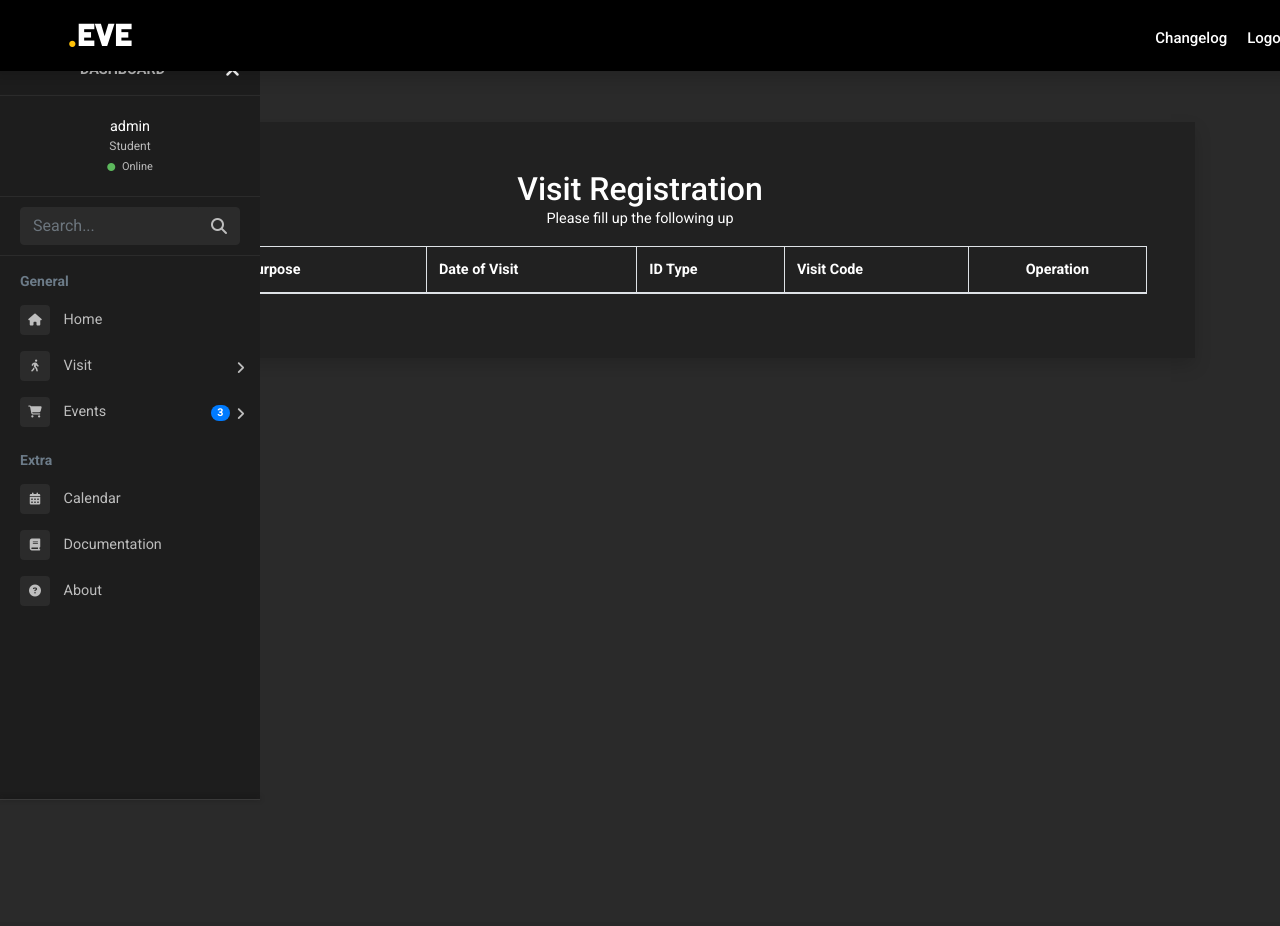
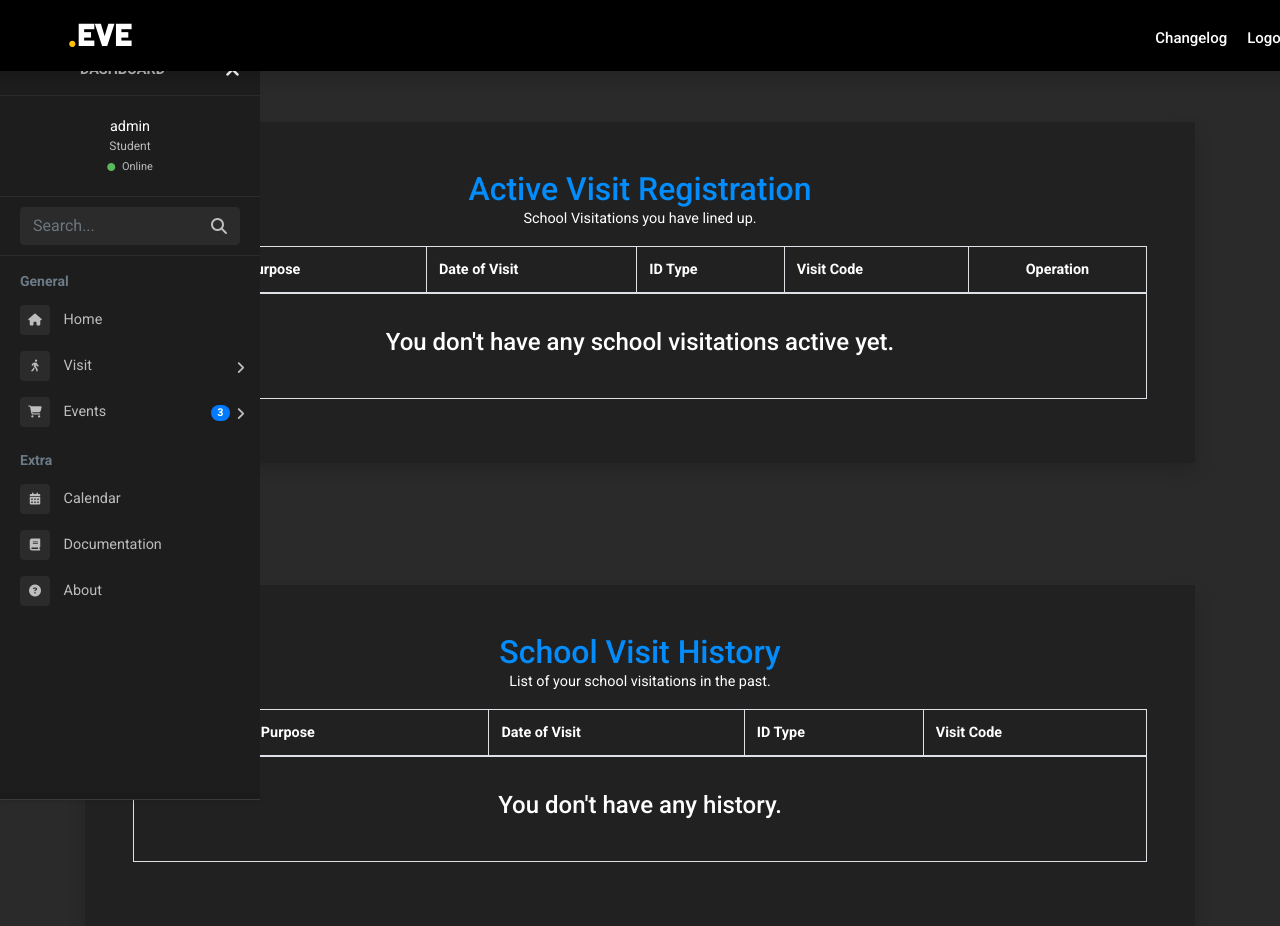
Before and after one commit to dinogomez/eve, a PHP site: page /eve/module-student/student-view-visit.php in a window 1280 px wide. Before the commit the page ends 800 px from the top, so only its background shows below. Run offline with PHP 8.4, Linux system fonts and the light colour scheme; a user stored in the database is signed in; data comes from the database, SQL or seed files in the repository; lists and menus that the app fills with data are empty; some libraries are stand-ins or nearby versions.

Commit message:
modified student-view-visit

```diff
--- a/eve/module-student/student-login-js/visitSchoolRegister.js
+++ b/eve/module-student/student-login-js/visitSchoolRegister.js
@@ -24,6 +24,8 @@ function CheckForNull(){
     }
   }
 
+
+
   //VAR I STARTS AT INDEX 1 BECAUSE DATE IS NOT YET CHECKED.
 
 }
--- a/eve/module-student/student-view-visit.php
+++ b/eve/module-student/student-view-visit.php
@@ -15,17 +15,7 @@ require_once '../library-process/gencode.php';
  //NAVBAR BLOCK
  require_once 'student-view/navbar/nav-student.php';
  //SIDEBAR BLOCK
-
  require_once 'student-view/sidebar/sidebar-login.php';
-/*┬─┬ ノ( ゜-゜ノ)
-0 - God / It
-1 - Event Manager
-2 - Security
-3 -User
-*/
-   // code...
-
-
  ?>
 
 <!--
@@ -40,19 +30,13 @@ $(document).ready(function(){
     $("#register").hide();
 
     $("#register").fadeIn("slow");
-
-
+  }
 });
 </script>
  <div class="container mt-5" id="register">
-
-
-
-
-
      <div class="container jumbocontatiner shadow p-5 visit tableVisit" id="visit">
-     <h2 class="blog-post-title text-center">Visit Registration</h2>
-     <p class="blog-post-meta text-center">Please fill up the following up</p>
+     <h2 class="blog-post-title text-center" style="color:#038cfc">Active Visit Registration</h2>
+     <p class="blog-post-meta text-center">School Visitations you have lined up.</p>
      <table class="table table-bordered">
        <thead>
          <tr>
@@ -87,30 +71,104 @@ $(document).ready(function(){
          $rownum = 1;
          //retrieving name from database for session storage
          $result = mysqli_query($conn,$sql);
+
+         if($count == 0){
+          echo "<tr>
+                  <td colspan = '6'>
+                    <br>
+                    <h4><center>You don't have any school visitations active yet.</center></h4>
+                    <br>
+                  </td>";
+         }
+
          while($row = mysqli_fetch_array($result, MYSQLI_ASSOC)) {
            //setting values
+           $dateOfVisit = $row['dateOfVisit'];
+
+           if(date("Y-m-d") <= $dateOfVisit){
            echo "<tr>
            <td>" . $rownum . "</td>
            <td>" . $row['purpose'] . "</td>
-           <td>" . $row['dateOfVisit'] . "</td>
+           <td>" . $dateOfVisit . "</td>
            <td>" . $row['idType'] . "</td>
            <td>" . $row['guestcode'] . "</td>
-           <td style='text-align: center'>" .
-           "<a class='btn btn-warning' href='student-process/process-user-visit-delete-row.php?id=".$row['guestcode']."'><i class='fas fa-trash-alt black'> </i></a>
-            <a class='btn btn-danger ml-1'><i class='fas fa-edit black'></i></a>"."</td></tr>";
+           <td style='text-align: center'>";
+           // echo "<a class='btn btn-danger ml-1'><i class='fas fa-edit black'></i></a>"; //REMOVE EDIT BUTTON
+           echo "<a class='btn btn-warning' href='student-process/process-user-visit-delete-row.php?id=".$row['guestcode']."')'>
+                    <i class='fas fa-trash-alt black'> </i></a>";
+           echo "</td>
+              </tr>";
+          }
           $rownum++;
         }
-
-        // DELETE FROM `user_school_visit` WHERE `user_school_visit`.`id` = 70
-
           ?>
        </tbody>
      </table>
-
-
    </div>
  </div>
+ <br>
 
+ <div class="container mt-5" id="register">
+     <div class="container jumbocontatiner shadow p-5 visit tableVisit" id="visit">
+     <h2 class="blog-post-title text-center" style="color:#038cfc">School Visit History</h2>
+     <p class="blog-post-meta text-center">List of your school visitations in the past.</p>
+     <table class="table table-bordered">
+       <thead>
+         <tr>
+           <th>#</th>
+           <th>Visit Purpose</th>
+           <th>Date of Visit</th>
+           <th>ID Type</th>
+           <th>Visit Code</th>
+
+         </tr>
+       </thead>
+       <tbody>
+         <?php
+         $username = $_SESSION['username'];
+         $sql = "SELECT purpose,dateOfVisit,idType,guestcode FROM user_school_visit WHERE username ='$username'";
+         //mysqli_query is a mysql function that sends a query request to the database
+         //it requires two parameters,
+         //@1. the mysqli_connect status which is stored in $conn variable found on "connections.php".
+         //@2. the sql statement  which is a string stored on the $sql variable
+         $result = mysqli_query($conn,$sql);
+         //the query result is stored in the $result variable.
+         //The fetch_array() / mysqli_fetch_array() function fetches a result row as an associative array, a numeric array,.
+         //it requires the query result status and the MYSQLI_ASSOC "MYSQLI_ASSOC = Array items will use the column name as an index key."
+         $row = mysqli_fetch_array($result,MYSQLI_ASSOC);
+         //after fetching row it returns an integer value in which identifies how many matches were found.
+         //a match of "1" means a record that matches the input parameter is present marking a correct login
+         $count = mysqli_num_rows($result);
+         $rownum = 1;
+         //retrieving name from database for session storage
+         $result = mysqli_query($conn,$sql);
+         if($count == 0){
+          echo "<tr>
+                  <td colspan = '5'>
+                    <br>
+                    <h4><center>You don't have any history.</center></h4>
+                    <br>
+                  </td>";
+         }
+         while($row = mysqli_fetch_array($result, MYSQLI_ASSOC)) {
+           //setting values
+           $dateOfVisit = $row['dateOfVisit'];
+           if($dateOfVisit > date("Y-m-d")){
+             echo "<tr>
+             <td>" . $rownum . "</td>
+             <td>" . $row['purpose'] . "</td>
+             <td>" . $dateOfVisit . "</td>
+             <td>" . $row['idType'] . "</td>
+             <td>" . $row['guestcode'] . "</td>";
+             echo "</tr>";
+           }
+        }
+          $rownum++;
+          ?>
+       </tbody>
+     </table>
+   </div>
+ </div>
 
 
      <!-- <div class="col-sm-3 offset-sm-1 blog-sidebar">
--- a/eve/module-student/student-view/header/header-welcome-login.php
+++ b/eve/module-student/student-view/header/header-welcome-login.php
@@ -63,6 +63,11 @@
                       $("p").show();
                   });
 
+                  // function onDelete(guestcode){
+                  //   console.log('guestcode is ' + guestcode);
+                  //   confirm("Are you sure to delete this?");
+                  // }
+
                   //MY JQUERY CODE IS UNFEFINED *needs fixing @pol
                   //   $(document).ready(function(){
                   //   $("#visit").hide();
--- a/eve/module-student/student-visit-register.php
+++ b/eve/module-student/student-visit-register.php
@@ -45,10 +45,6 @@ $(document).ready(function(){
 });
 </script>
  <div class="container mt-5" id="register">
-
-
-
-
 
      <div class="container jumbocontatiner shadow p-5 visit" id="visit">
      <h2 class="blog-post-title text-center">Visit Registration</h2>
--- a/eve/module-student/visit-register-confirm.php
+++ b/eve/module-student/visit-register-confirm.php
@@ -45,7 +45,6 @@ if(isset($_POST['logout'])){
          <div class="form-group">
            <label for="formGroupExampleInput2">Purpose of Visit</label>
            <select class="custom-select" name="purpose">
-             <option selected>Purpose of Visit</option>
              <option value="School Tour">School Tour</option>
              <option value="Registrar">Registrar</option>
              <option value="Event">Event</option>
@@ -66,7 +65,6 @@ if(isset($_POST['logout'])){
            <label for="formGroupExampleInput2">Contanct Number</label>
            <input type="text" class="form-control" name="contactnum" placeholder="optional">
          </div>
-
 
          <div class="container mt-4">
            <div class="row">
```
Also changed, not shown: eve/module-student/student-process/process-user-visit.php (+10 -11 lines). Lines whose indentation alone changed are shown as unchanged.
